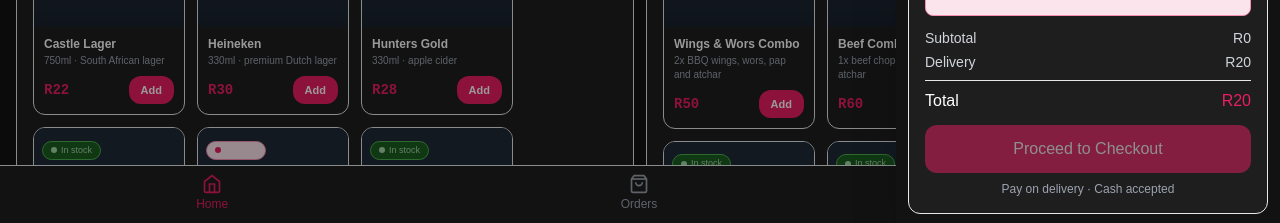
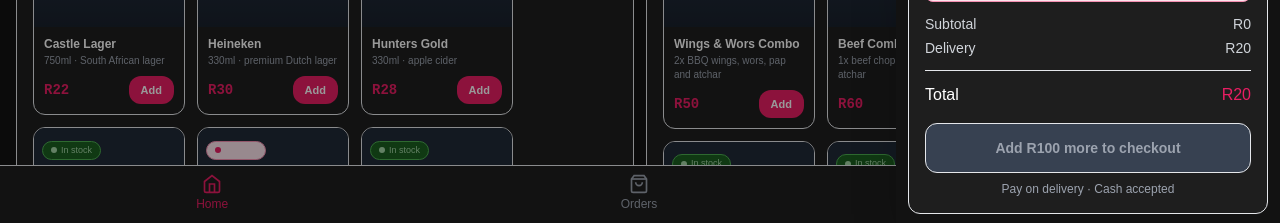
Before and after one commit to MondeNel/Delivery-app, a React (Vite) app in the folder kq/: page / in a window 1280 px wide. Both pictures are taken after a click on the button 1246 px from the left and 30 px from the top of the page. Shown: the part 574-797 px from the top of the page. Built offline with nearby package versions, Linux system fonts and the light colour scheme.

Commit message:
Improve checkout button visibility and add minimum-order helper text

```diff
--- a/kq/src/components/CartDrawer.jsx
+++ b/kq/src/components/CartDrawer.jsx
@@ -5,73 +5,147 @@
 
   const getThumbnail = (item) => {
     if (item.img) return item.img
-    if (item.cat && ['combo','grill','single','side'].includes(item.cat)) return '/kq-logo.png'
+    if (item.cat && ['combo', 'grill', 'single', 'side'].includes(item.cat))
+      return '/kq-logo.png'
     return null
   }
 
+  const canCheckout = subtotal >= 100
+
   return (
     <>
-      <div className={`fixed inset-0 bg-black/40 z-40 transition-opacity ${open ? 'opacity-100' : 'opacity-0 pointer-events-none'}`} onClick={onClose} />
-      <div className={`fixed top-0 right-0 h-full w-[90vw] max-w-sm bg-dark shadow-2xl z-50 transform transition-transform duration-300 ${open ? 'translate-x-0' : 'translate-x-full'}`}>
+      {/* Overlay */}
+      <div
+        className={`fixed inset-0 bg-black/40 z-40 transition-opacity ${
+          open ? 'opacity-100' : 'opacity-0 pointer-events-none'
+        }`}
+        onClick={onClose}
+      />
+
+      {/* Drawer */}
+      <div
+        className={`fixed top-0 right-0 h-full w-[90vw] max-w-sm bg-dark shadow-2xl z-50 transform transition-transform duration-300 ${
+          open ? 'translate-x-0' : 'translate-x-full'
+        }`}
+      >
         <div className="flex flex-col h-full">
+          {/* Header */}
           <div className="bg-surface px-4 py-3 flex items-center justify-between border-b border-subtle">
             <button onClick={onClose} className="text-text-secondary p-1">
               <svg width="18" height="18" fill="none" stroke="currentColor" strokeWidth="2" viewBox="0 0 24 24">
-                <path d="M19 12H5m7-7-7 7 7 7"/>
+                <path d="M19 12H5m7-7-7 7 7 7" />
               </svg>
             </button>
             <h2 className="font-serif text-lg text-white">Your Order</h2>
             <div className="w-6" />
           </div>
 
+          {/* Items */}
           <div className="flex-1 overflow-y-auto p-4">
             {items.length === 0 ? (
-              <p className="text-sm text-text-tertiary text-center py-8">Your cart is empty</p>
+              <p className="text-sm text-text-tertiary text-center py-8">
+                Your cart is empty
+              </p>
             ) : (
-              items.map(item => {
+              items.map((item) => {
                 const imgSrc = getThumbnail(item)
                 return (
-                  <div key={item.id} className="flex items-center gap-3 bg-surface border border-subtle rounded-lg p-3 mb-2">
+                  <div
+                    key={item.id}
+                    className="flex items-center gap-3 bg-surface border border-subtle rounded-lg p-3 mb-2"
+                  >
                     <div className="w-10 h-10 rounded-md bg-gray-800 flex-shrink-0 overflow-hidden">
                       {imgSrc ? (
-                        <img src={imgSrc} alt={item.name} className="w-full h-full object-cover" onError={(e) => { e.target.style.display = 'none'; }} />
+                        <img
+                          src={imgSrc}
+                          alt={item.name}
+                          className="w-full h-full object-cover"
+                          onError={(e) => {
+                            e.target.style.display = 'none'
+                          }}
+                        />
                       ) : (
-                        <div className="w-full h-full flex items-center justify-center text-xs text-text-tertiary">{item.name.charAt(0)}</div>
+                        <div className="w-full h-full flex items-center justify-center text-xs text-text-tertiary">
+                          {item.name.charAt(0)}
+                        </div>
                       )}
                     </div>
-                    <span className="text-sm text-white flex-1">{item.name} <span className="text-text-tertiary text-xs">x{item.qty}</span></span>
+                    <span className="text-sm text-white flex-1">
+                      {item.name}{' '}
+                      <span className="text-text-tertiary text-xs">x{item.qty}</span>
+                    </span>
                     <div className="flex items-center gap-1.5">
-                      <button onClick={() => dispatch({ type: 'CHANGE_QTY', payload: { id: item.id, delta: -1 } })}
-                        className="bg-gray-700 border border-subtle w-6 h-6 rounded text-xs">−</button>
-                      <span className="text-xs font-medium text-accent w-4 text-center">{item.qty}</span>
-                      <button onClick={() => dispatch({ type: 'CHANGE_QTY', payload: { id: item.id, delta: 1 } })}
-                        className="bg-gray-700 border border-subtle w-6 h-6 rounded text-xs">+</button>
+                      <button
+                        onClick={() =>
+                          dispatch({
+                            type: 'CHANGE_QTY',
+                            payload: { id: item.id, delta: -1 },
+                          })
+                        }
+                        className="bg-gray-700 border border-subtle w-6 h-6 rounded text-xs"
+                      >
+                        −
+                      </button>
+                      <span className="text-xs font-medium text-accent w-4 text-center">
+                        {item.qty}
+                      </span>
+                      <button
+                        onClick={() =>
+                          dispatch({
+                            type: 'CHANGE_QTY',
+                            payload: { id: item.id, delta: 1 },
+                          })
+                        }
+                        className="bg-gray-700 border border-subtle w-6 h-6 rounded text-xs"
+                      >
+                        +
+                      </button>
                     </div>
-                    <span className="text-sm font-medium text-accent ml-2">R{item.price * item.qty}</span>
+                    <span className="text-sm font-medium text-accent ml-2">
+                      R{item.price * item.qty}
+                    </span>
                   </div>
                 )
               })
             )}
           </div>
 
+          {/* Footer */}
           <div className="bg-surface m-3 rounded-lg p-4 border border-subtle">
             <div className="bg-accent-light border border-accent-border rounded-md p-2 text-center text-xs text-warm-dark mb-3">
               Minimum order R100 · Delivery fee R20
             </div>
             <div className="flex justify-between text-sm text-text-secondary mb-1">
-              <span>Subtotal</span><span>R{subtotal}</span>
+              <span>Subtotal</span>
+              <span>R{subtotal}</span>
             </div>
-            <div className="flex justify-between text-sm text-text-secondary mb-1">
-              <span>Delivery</span><span>R20</span>
+            <div className="flex justify-between text-sm text-text-secondary mb-3">
+              <span>Delivery</span>
+              <span>R20</span>
             </div>
-            <div className="flex justify-between text-base font-medium text-white border-t border-subtle pt-2 mt-2">
-              <span>Total</span><span className="text-accent">R{subtotal + 20}</span>
+            <div className="flex justify-between text-base font-medium text-white border-t border-subtle pt-3">
+              <span>Total</span>
+              <span className="text-accent">R{subtotal + 20}</span>
             </div>
-            <button onClick={onCheckout} disabled={subtotal < 100}
-              className="w-full bg-accent text-white py-3 rounded-lg mt-3 font-medium disabled:opacity-50 disabled:cursor-not-allowed">
-              Proceed to Checkout
+
+            {/* Checkout button – always visible */}
+            <button
+              onClick={onCheckout}
+              disabled={!canCheckout}
+              className={`w-full mt-4 py-3.5 rounded-lg font-semibold text-sm transition-all ${
+                canCheckout
+                  ? 'bg-accent text-white hover:opacity-90'
+                  : 'bg-gray-700 text-text-tertiary cursor-not-allowed border border-subtle'
+              }`}
+            >
+              {canCheckout
+                ? 'Proceed to Checkout'
+                : `Add R${100 - subtotal} more to checkout`}
             </button>
-            <p className="text-center text-xs text-text-tertiary mt-2">Pay on delivery · Cash accepted</p>
+
+            <p className="text-center text-xs text-text-tertiary mt-2">
+              Pay on delivery · Cash accepted
+            </p>
           </div>
         </div>
       </div>
```
